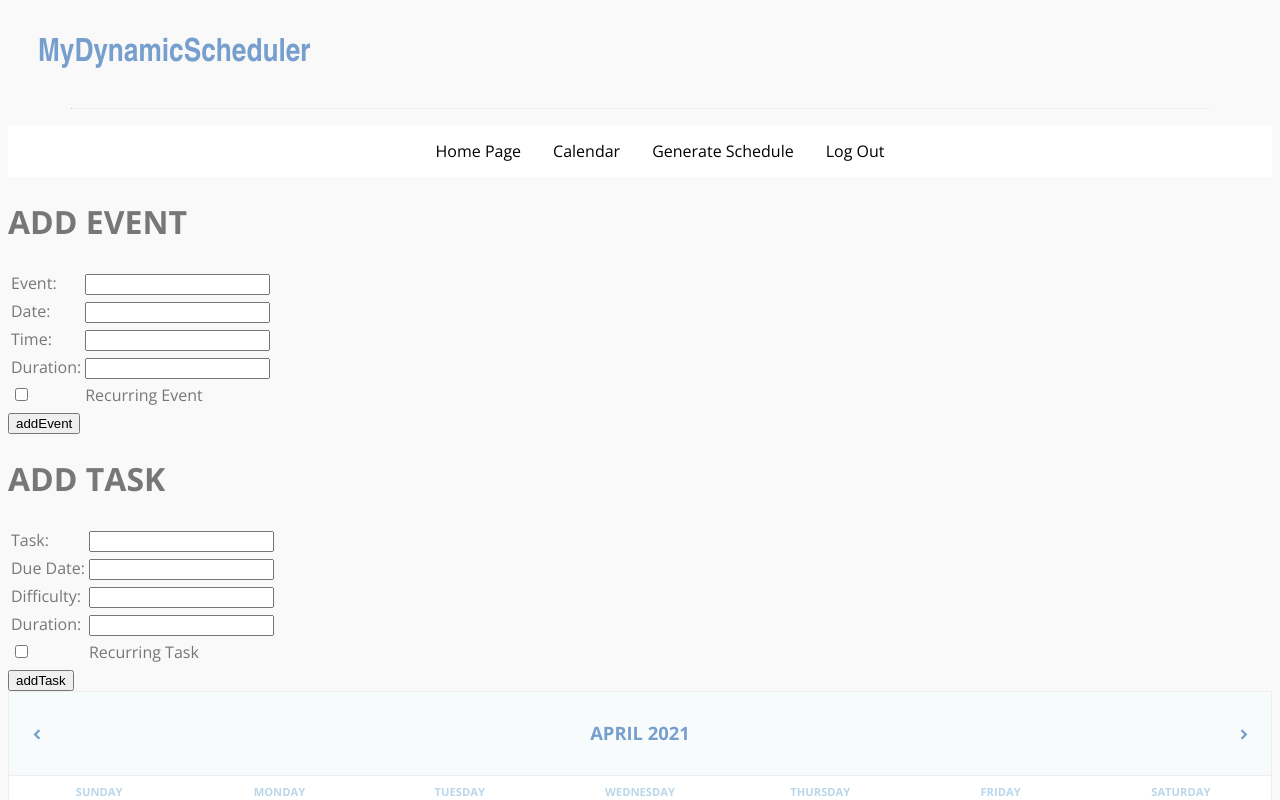
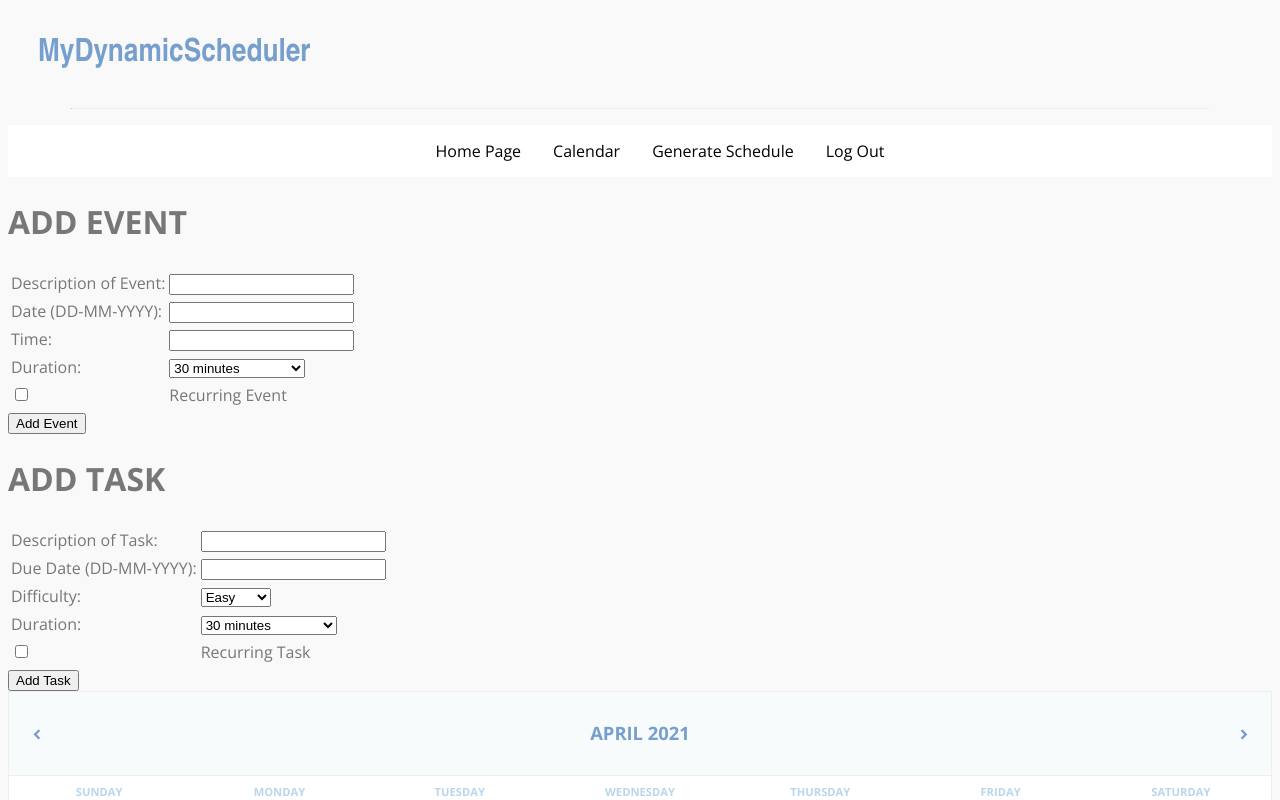
Before and after one commit to DerekMarshall855/MyDynamicScheduler, a React (Create React App) app in the folder my-dynamic-scheduler/: page /calendar in a window 1280 px wide. Shown: the top 800 px of the page. Built offline with nearby package versions, Linux system fonts and the light colour scheme.

Commit message:
created scrolldown menus for duration and difficulty in task and event adders

```diff
--- a/my-dynamic-scheduler/package.json
+++ b/my-dynamic-scheduler/package.json
@@ -11,6 +11,7 @@
     "react-dom": "^17.0.2",
     "react-router-dom": "^5.2.0",
     "react-scripts": "4.0.3",
+    "react-simple-datepicker": "^0.1.4",
     "reactjs-popup": "^2.0.4",
     "web-vitals": "^1.1.1"
   },
--- a/my-dynamic-scheduler/src/components/AddEvent.jsx
+++ b/my-dynamic-scheduler/src/components/AddEvent.jsx
@@ -1,7 +1,7 @@
 import React from 'react';
 import { withRouter } from 'react-router-dom';
+class AddEvent extends React.Component {
 
-class AddEvent extends React.Component {
     constructor(props) {
         super(props);
         this.state = {
@@ -44,12 +44,12 @@ class AddEvent extends React.Component {
                 <table>
                     <tbody>
                         <tr>
-                            <td><label>Event: </label></td>
+                            <td><label>Description of Event: </label></td>
                             <td><input type="text" value={this.state.event} onChange={this.handleEventChange} /></td>
                         </tr>
                         <tr>
-                            <td><label>Date: </label></td>
-                            <td><input type="text" value = {this.state.date} onChange={this.handleDateChange} /></td>
+                            <td><label>Date (DD-MM-YYYY): </label></td>
+                            <td><input type="text" value={this.state.date} onChange={this.handleDateChange} /></td>
                         </tr>
                         <tr>
                             <td><label>Time: </label></td>
@@ -57,7 +57,21 @@ class AddEvent extends React.Component {
                         </tr>
                         <tr>
                             <td><label>Duration: </label></td>
-                            <td><input type="text" value = {this.state.duration} onChange={this.handleDurationChange} /></td>
+                            <td>
+                                <select value = {this.state.duration} onChange={this.handleDurationChange} >
+                                    <option value = "30">30 minutes</option>
+                                    <option value = "60">1 hour</option>
+                                    <option value = "90">1 hour 30 minutes</option>
+                                    <option value = "120">2 hours</option>
+                                    <option value = "150">2 hours 30 minutes</option>
+                                    <option value = "180">3 hours</option>
+                                    <option value = "210">3 hours 30 minutes</option>
+                                    <option value = "240">4 hours</option>
+                                    <option value = "270">4 hours 30 minutes</option>
+                                    <option value = "300">5 hours</option>
+                                </select>
+                                </td>
+
                         </tr>
                         <tr>
                             <td><input type="checkbox" value="Recurring" /></td>
@@ -65,7 +79,7 @@ class AddEvent extends React.Component {
                         </tr>
                     </tbody>
                 </table>
-                <button type="submit" value="Add Event">addEvent</button>
+                <button type="submit" value="Add Event">Add Event</button>
             </form>
             <div id="successful"></div>
         </div>
--- a/my-dynamic-scheduler/src/components/AddTask.jsx
+++ b/my-dynamic-scheduler/src/components/AddTask.jsx
@@ -44,20 +44,40 @@ class AddTask extends React.Component {
                 <table>
                     <tbody>
                         <tr>
-                            <td><label>Task: </label></td>
+                            <td><label>Description of Task: </label></td>
                             <td><input type="text" value={this.state.task} onChange={this.handleTaskChange} /></td>
                         </tr>
                         <tr>
-                            <td><label>Due Date: </label></td>
+                            <td><label>Due Date (DD-MM-YYYY): </label></td>
                             <td><input type="text" value={this.state.due_date} onChange={this.handleDueDateChange} /></td>
                         </tr>
                         <tr>
                             <td><label>Difficulty: </label></td>
-                            <td><input type="text" value={this.state.difficulty} onChange={this.handleDifficultyChange} /></td>
+                            <td>
+                                <select value={this.state.difficulty} onChange={this.handleDifficultyChange} >
+                                    <option value = "easy">Easy</option>
+                                    <option value = "medium">Medium</option>
+                                    <option value = "hard">Hard</option>
+                                </select>
+                            </td>
+
                         </tr>
                         <tr>
                             <td><label>Duration: </label></td>
-                            <td><input type="text" value={this.state.duration} onChange={this.handleDurationChange} /></td>
+                            <td>
+                                <select value = {this.state.duration} onChange={this.handleDurationChange} >
+                                    <option value = "30">30 minutes</option>
+                                    <option value = "60">1 hour</option>
+                                    <option value = "90">1 hour 30 minutes</option>
+                                    <option value = "120">2 hours</option>
+                                    <option value = "150">2 hours 30 minutes</option>
+                                    <option value = "180">3 hours</option>
+                                    <option value = "210">3 hours 30 minutes</option>
+                                    <option value = "240">4 hours</option>
+                                    <option value = "270">4 hours 30 minutes</option>
+                                    <option value = "300">5 hours</option>
+                                </select>
+                            </td>
                         </tr>
                         <tr>
                             <td><input type="checkbox" value="Recurring" /></td>
@@ -65,7 +85,7 @@ class AddTask extends React.Component {
                         </tr>
                     </tbody>
                 </table>
-                <button type="submit" value = "Add Task">addTask</button>
+                <button type="submit" value = "Add Task">Add Task</button>
             </form>
             <div id="successful"></div>
             </div>
```
Also changed, not shown: 1 other file (tests, documents, lock files or other folders).
